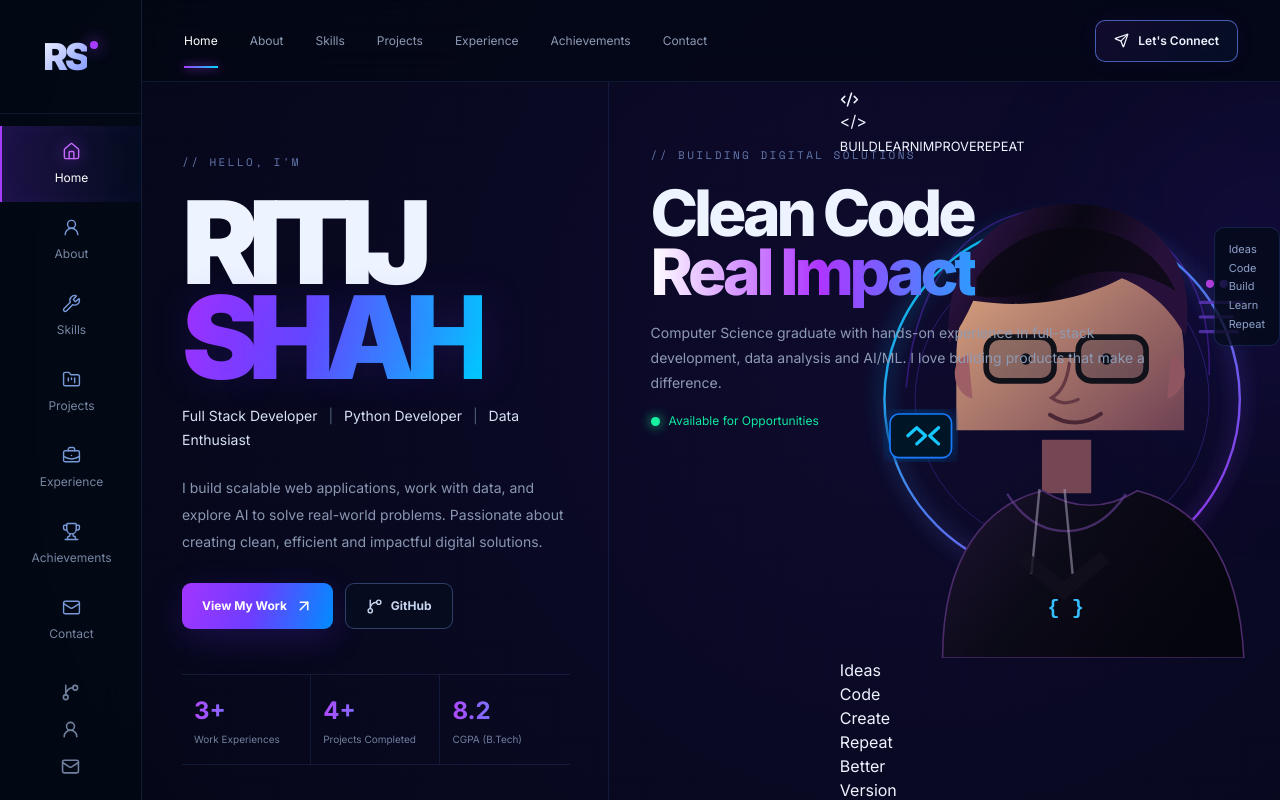
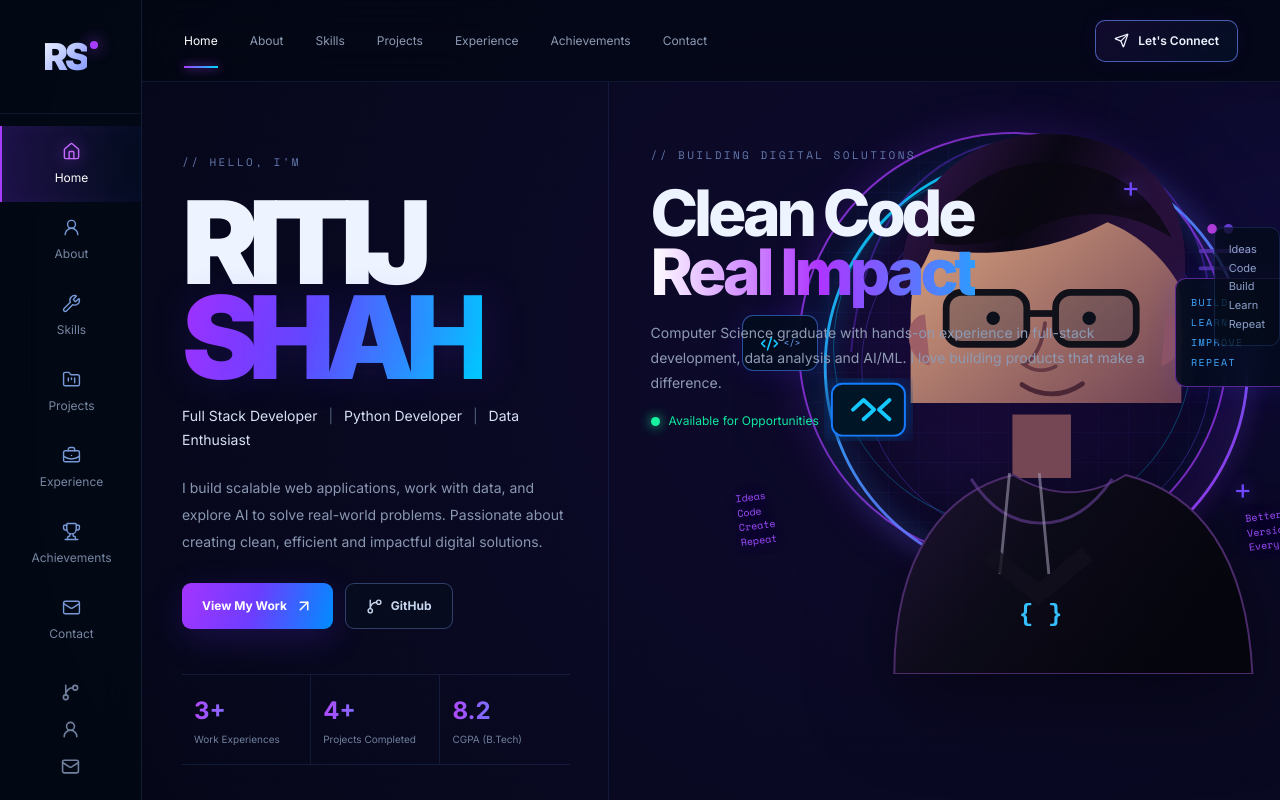
Before and after one commit to RitijS16/ritij-shah-portfolio, a React (Vite) app: page / in a window 1280 px wide. Shown: the top 800 px of the page. Built offline with nearby package versions, Linux system fonts and the light colour scheme.

Commit message:
Style neon illustrated hero artwork

```diff
--- a/src/index.css
+++ b/src/index.css
@@ -460,3 +460,149 @@ blockquote small { display: block; margin-top: 10px; color: #536383; font-family
   .stack-icons { gap: 11px; }
   .stats-grid { grid-template-columns: 1fr 1fr; }
 }
+
+
+/* Neon portrait hero artwork */
+.avatar-scene {
+  width: 560px;
+  height: 540px;
+  right: -10px;
+  top: 8px;
+  overflow: visible;
+}
+.avatar-scene .avatar-halo {
+  position: absolute;
+  border-radius: 50%;
+  pointer-events: none;
+}
+.avatar-scene .halo-one {
+  width: 430px;
+  height: 430px;
+  right: 62px;
+  top: 42px;
+  border: 2px solid rgba(166, 60, 255, .78);
+  box-shadow: 0 0 45px rgba(128, 48, 255, .24), inset 0 0 35px rgba(0, 165, 255, .08);
+}
+.avatar-scene .halo-two {
+  width: 360px;
+  height: 360px;
+  right: 97px;
+  top: 77px;
+  border: 1px solid rgba(0, 201, 255, .36);
+}
+.avatar-grid-glow {
+  position: absolute;
+  width: 430px;
+  height: 430px;
+  right: 62px;
+  top: 42px;
+  border-radius: 50%;
+  background:
+    linear-gradient(rgba(91, 70, 255, .06) 1px, transparent 1px),
+    linear-gradient(90deg, rgba(91, 70, 255, .06) 1px, transparent 1px),
+    radial-gradient(circle, rgba(133, 40, 255, .25), transparent 67%);
+  background-size: 30px 30px, 30px 30px, auto;
+  filter: blur(.2px);
+}
+.developer-art {
+  position: absolute;
+  width: 500px;
+  height: 596px;
+  object-fit: contain;
+  right: 18px;
+  top: -12px;
+  z-index: 3;
+  filter: drop-shadow(0 25px 45px rgba(0, 0, 0, .45));
+}
+.art-panel {
+  position: absolute;
+  z-index: 5;
+  display: flex;
+  border: 1px solid rgba(71, 139, 255, .55);
+  background: rgba(3, 12, 29, .84);
+  backdrop-filter: blur(10px);
+  box-shadow: 0 0 28px rgba(64, 39, 255, .16);
+}
+.art-panel-code {
+  left: 12px;
+  top: 225px;
+  width: 76px;
+  height: 56px;
+  align-items: center;
+  justify-content: center;
+  gap: 5px;
+  border-radius: 11px;
+  color: #15c9ff;
+}
+.art-panel-code span { font-family: "Space Mono", monospace; font-size: 9px; color: #72aaff; }
+.art-panel-build {
+  right: -3px;
+  top: 188px;
+  width: 118px;
+  padding: 16px 15px;
+  flex-direction: column;
+  gap: 5px;
+  border-color: rgba(168, 65, 255, .5);
+  border-radius: 11px;
+}
+.art-panel-build small {
+  font-family: "Space Mono", monospace;
+  font-size: 10px;
+  letter-spacing: .14em;
+  color: #3fa8ff;
+}
+.art-note {
+  position: absolute;
+  z-index: 6;
+  color: #a04cff;
+  font-family: "Space Mono", monospace;
+  font-size: 10px;
+  line-height: 1.45;
+  text-shadow: 0 0 15px rgba(145, 54, 255, .45);
+}
+.art-note-left {
+  left: 8px;
+  bottom: 82px;
+  transform: rotate(-7deg);
+}
+.art-note-right {
+  right: -6px;
+  bottom: 78px;
+  transform: rotate(-7deg);
+}
+.art-plus {
+  position: absolute;
+  z-index: 6;
+  color: #7047ff;
+  font-size: 28px;
+  font-weight: 300;
+  text-shadow: 0 0 18px rgba(100, 61, 255, .8);
+}
+.plus-one { right: 150px; top: 76px; }
+.plus-two { right: 38px; bottom: 120px; }
+
+@media (max-width: 1200px) {
+  .avatar-scene { transform: scale(.82); transform-origin: top right; right: -58px; }
+}
+@media (max-width: 980px) {
+  .avatar-scene { transform: scale(.78); right: -45px; top: 100px; }
+}
+@media (max-width: 700px) {
+  .avatar-scene {
+    width: 500px;
+    height: 500px;
+    right: -125px;
+    top: 155px;
+    transform: scale(.68);
+    transform-origin: top right;
+    opacity: .94;
+  }
+  .developer-art { width: 480px; height: 575px; }
+}
+@media (max-width: 430px) {
+  .avatar-scene {
+    right: -160px;
+    top: 165px;
+    transform: scale(.61);
+  }
+}
```
